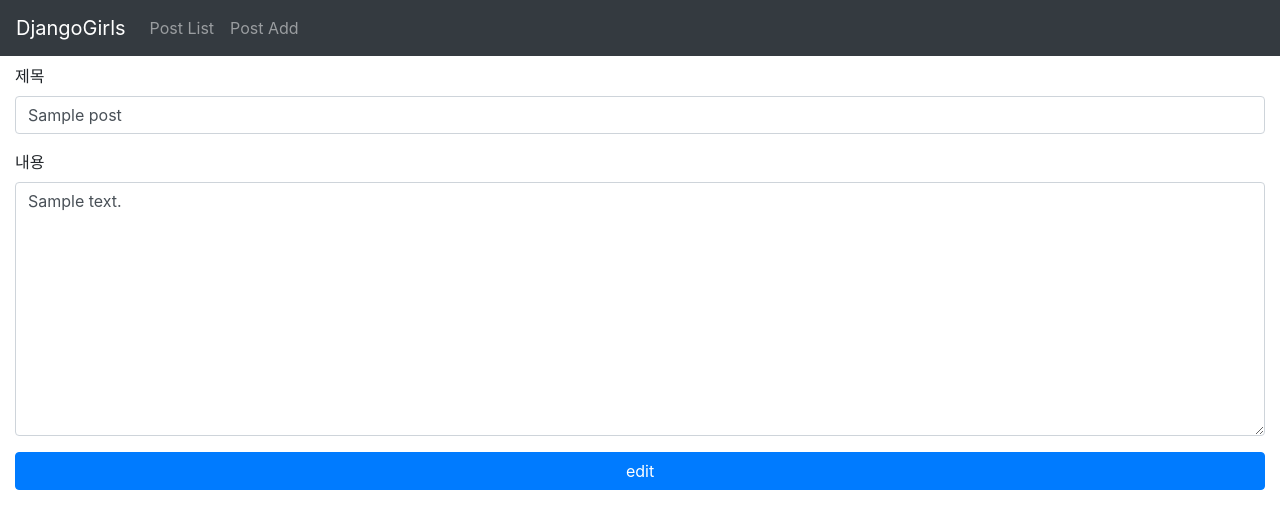
After one commit to JEONGSUJI/Django, a Django app: page /post-detail/1/edit/ in a window 1280 px wide. The commit adds this page. Shown: the top 529 px of the page. Run offline with Django 3.2, Linux system fonts and the light colour scheme; tables that the repository leaves empty hold one stand-in row (values such as "Sample post"); some libraries are stand-ins or nearby versions.

Commit message:
python homework : post-delete, post-edit

```diff
--- a/blog/views.py
+++ b/blog/views.py
@@ -1,5 +1,5 @@
 from django.http import HttpResponse, HttpResponseRedirect
-from django.shortcuts import render, redirect
+from django.shortcuts import render, redirect, get_object_or_404
 from django.urls import reverse
 
 from blog.models import Post
@@ -93,14 +93,14 @@ def post_add(request):
         # 링크 텍스트 Post Add
         return render(request, 'post_add.html')
 
-
 # 숙제
 
 def post_delete(request, pk):
     # pk에 해당하는 Post를 삭제한다
     # 삭제 후에는 post_list페이지로 이동
-    pass
+    Post.objects.filter(pk=pk).delete()
 
+    return redirect('url-name-post-list')
 
 def post_edit(request, pk):
     # pk에 해당하는 Post를 수정한다
@@ -108,11 +108,28 @@ def post_edit(request, pk):
         # request.POST로 전달된 title, text내용을 사용해서
         #  pk에 해당하는 Post의 해당 필드를 수정하고 save()
         #  이후 해당 Post의 post-detail화면으로 이동
-        pass
+
+        post = get_object_or_404(Post, pk=pk)
+
+        title = request.POST['title']
+        text = request.POST['text']
+
+        post.title = title
+        post.text = text
+
+        post.save()
+
+        return redirect('url-name-post-detail',pk=post.pk)
     else:
         # 수정할 수 있는 form이 존재하는 화면을 보여줌
         # 화면의 form에는 pk에 해당하는 Post의 title, text값이 들어있어야 함 (수정이므로)
-        pass
+        post = Post.objects.get(pk=pk)
+
+        context = {
+            'post' : post,
+        }
+
+        return render(request, 'post_edit.html', context)
 
 
 def post_publish(request, pk):
@@ -120,11 +137,10 @@ def post_publish(request, pk):
     # 요청시점의 시간을 해당 Post의 published_date에 기록할 수 있도록 한다
     # 완료후에는 post-detail로 이동
     #  결과를 볼 수 있도록, 리스트 및 디테일 화면에서 published_date도 출력하도록 한다
-    pass
-
+    return redirect('url-name-post-detail', pk=post.pk)
 
 def post_unpublish(request, pk):
     # pk에 해당하는 Post의 published_date에 None을 대입 후 save()
     # 완료후에는 post-detail로 이동
     #  결과를 볼 수 있도록, 리스트 및 디테일 화면에서 published_date도 출력하도록 한다
-    pass
+    return redirect('url-name-post-detail', pk=post.pk)
--- a/config/urls.py
+++ b/config/urls.py
@@ -16,7 +16,7 @@ Including another URLconf
 from django.contrib import admin
 from django.urls import path
 
-from blog.views import post_list, post_detail, post_add
+from blog.views import post_list, post_detail, post_add, post_delete, post_edit
 
 urlpatterns = [
     path('admin/', admin.site.urls),
@@ -24,4 +24,6 @@ urlpatterns = [
     path('posts/', post_list, name='url-name-post-list'),
     path('post-detail/<int:pk>/', post_detail, name='url-name-post-detail'),
     path('posts/add/', post_add, name='url-name-post-add'),
+    path('post-detail/<int:pk>/delete/', post_delete, name='url-name-post-delete'),
+    path('post-detail/<int:pk>/edit/', post_edit, name='url-name-post-edit'),
 ]
--- a/templates/post_detail.html
+++ b/templates/post_detail.html
@@ -11,4 +11,6 @@
             </div>
         </div>
     </div>
+    <a href="{% url 'url-name-post-delete' pk=post.pk %}"><button type="button" class="btn btn-primary btn-block">delete</button></a>
+    <a href="{% url 'url-name-post-edit' pk=post.pk %}"><button type="button" class="btn btn-primary btn-block">edit</button></a>
 {% endblock %}
--- /dev/null
+++ b/templates/post_edit.html
@@ -0,0 +1,17 @@
+{% extends 'base.html' %}
+{% block content %}
+    <div>
+        <form action="" method="POST">
+            {% csrf_token %}
+            <div class="form-group">
+                <label for="">제목</label>
+                <input type=text" name="title" class="form-control" value="{{post.title}}">
+            </div>
+            <div class="form-group">
+                <label for="">내용</label>
+                <textarea name="text" id="" rows="10" class="form-control">{{post.text}}</textarea>
+            </div>
+            <button type="submit" class="btn btn-primary btn-block">edit</button>
+        </form>
+    </div>
+{% endblock %}
```
